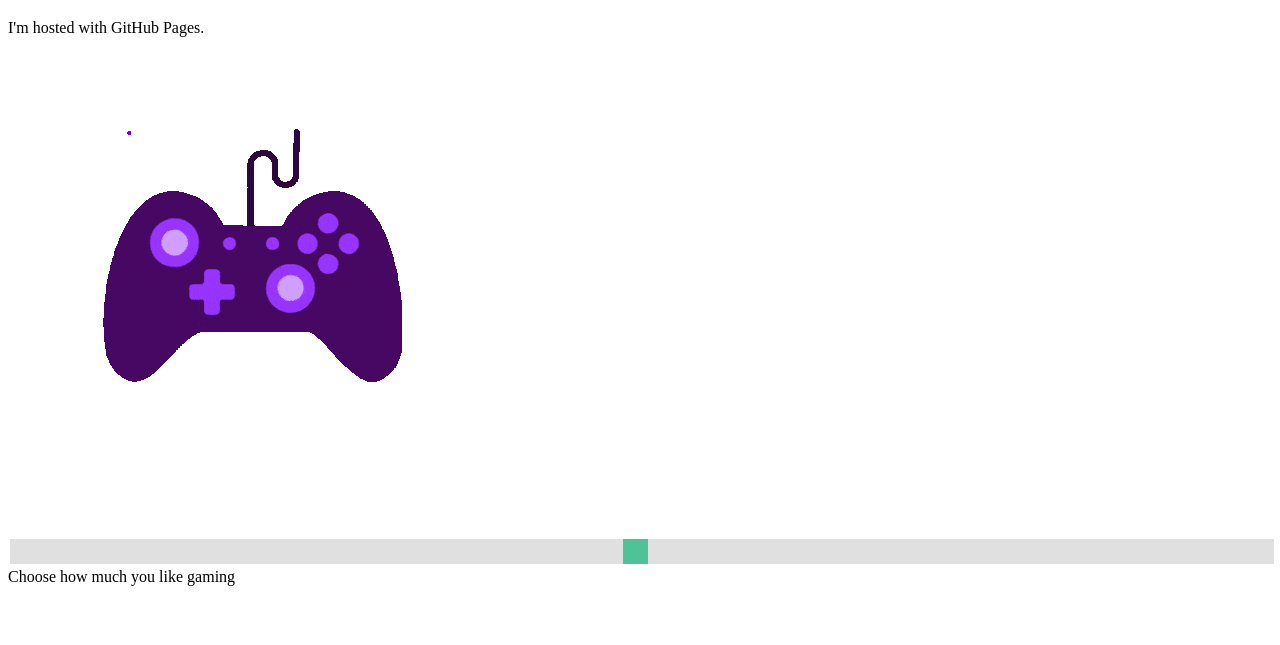
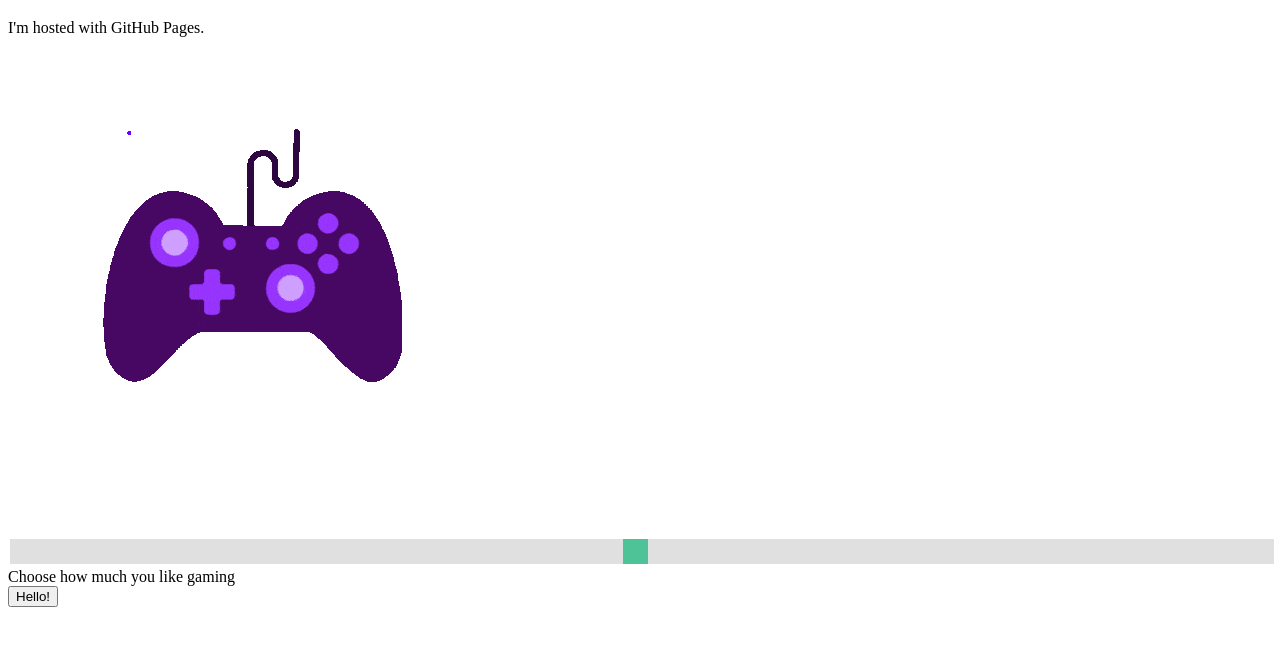
Before and after one commit to brahelli/brahelli.github.io, a plain HTML site: page index.html in a window 1280 px wide. Shown: the part 61-706 px from the top of the page. Drawn offline with Linux system fonts and the light colour scheme.

Commit message:
Update index.html

```diff
--- a/index.html
+++ b/index.html
@@ -9,6 +9,7 @@
   			<input type="range" min="1" max="100" value="50" class="slider" id="myRange">
 			Choose how much you like gaming
 		</div>
+		<a href="hello.html"><button>Hello!</button></a>
 	</body>
 	<script>
 		var slider = document.getElementById("myRange");
```
